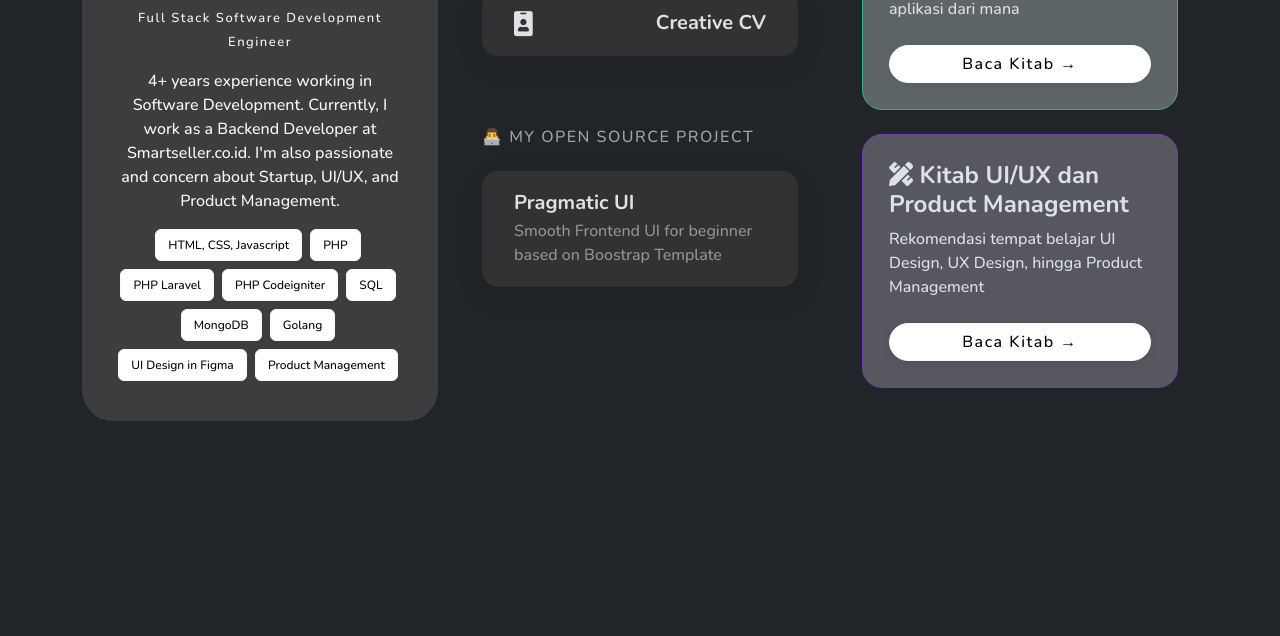
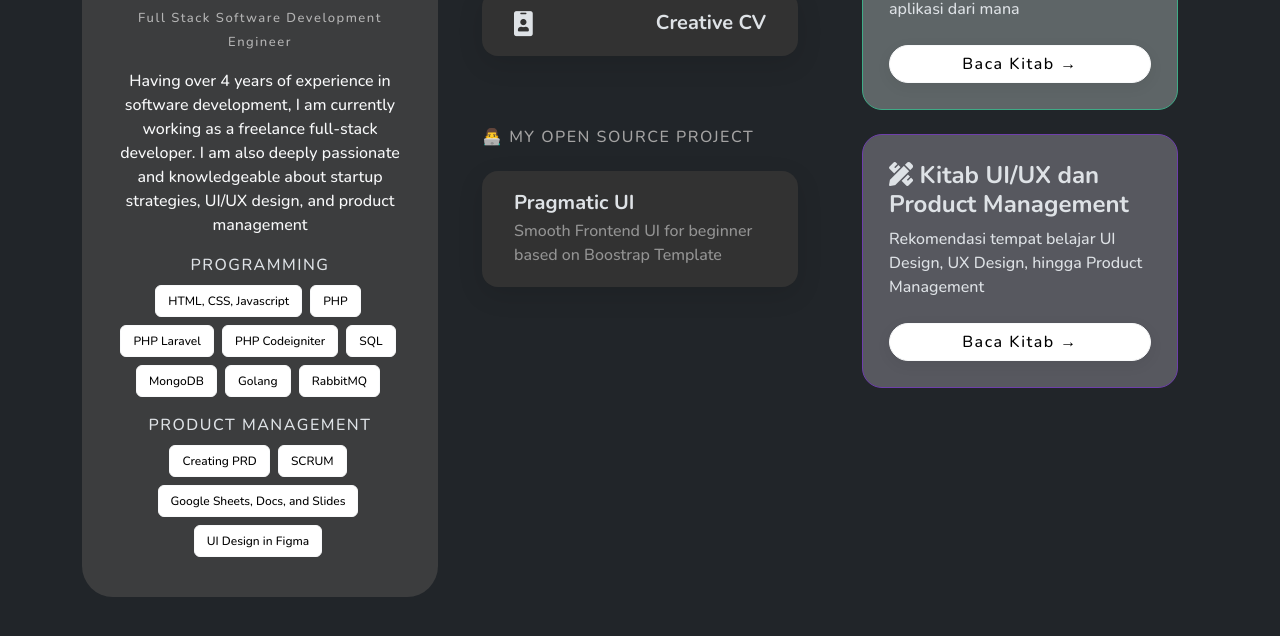
Before and after one commit to rahmatrdn/rahmatrdn.github.io, a plain HTML site: page index.html in a window 1280 px wide. Shown: the part 326-962 px from the top of the page. Before the commit the page ends 826 px from the top, so only its background shows below. Drawn offline with nearby package versions, Linux system fonts and the light colour scheme.

Commit message:
fix: fix copywriting and update link cv

```diff
--- a/index.html
+++ b/index.html
@@ -114,16 +114,15 @@
                             <img src="assets/images/me.jpg" alt="" class="img-fluid img-circle">
 
                             <h2 class="mt-3"><b>Rahmat Ramadhan Putra</b></h2>
-                            <span class="text-light letter-spacing-1" style="font-size: 13px ;">
+                            <span class="text-light letter-spacing-1" style="font-size: 13px; color: #b4b4b4 !important;">
                                 Full Stack Software Development Engineer
                             </span>
-                            <p class="mt-3 text-light">4+ years experience working in Software Development.
-                                Currently, I work as a Backend
-                                Developer at Smartseller.co.id. I'm also passionate and concern about Startup, UI/UX,
-                                and Product Management.</p>
+                            <p class="mt-3 text-light">Having over 4 years of experience in software development, I am currently working as a freelance full-stack developer. I am also deeply passionate and knowledgeable about startup strategies, UI/UX design, and product management</p>
 
                             <!-- SKILS -->
                             <div>
+                                <div class="mb-2">
+                                    <p class="letter-spacing-1 mb-2">PROGRAMMING</p>
                                     <a class="btn btn-light btn-skil bg-white mb-2 me-1" disabled>HTML, CSS, Javascript</a>
                                     <a class="btn btn-light btn-skil bg-white mb-2 me-1" disabled>PHP</a>
                                     <a class="btn btn-light btn-skil bg-white mb-2 me-1" disabled>PHP Laravel</a>
@@ -131,8 +130,16 @@
                                     <a class="btn btn-light btn-skil bg-white mb-2 me-1" disabled>SQL</a>
                                     <a class="btn btn-light btn-skil bg-white mb-2 me-1" disabled>MongoDB</a>
                                     <a class="btn btn-light btn-skil bg-white mb-2 me-1" disabled>Golang</a>
+                                    <a class="btn btn-light btn-skil bg-white mb-2 me-1" disabled>RabbitMQ</a>
+                                </div>
+
+                                <div>
+                                    <p class="letter-spacing-1 mb-2">PRODUCT MANAGEMENT</p>
+                                    <a class="btn btn-light btn-skil bg-white mb-2 me-1" disabled>Creating PRD</a>
+                                    <a class="btn btn-light btn-skil bg-white mb-2 me-1" disabled>SCRUM</a>
+                                    <a class="btn btn-light btn-skil bg-white mb-2 me-1" disabled>Google Sheets, Docs, and Slides</a>
                                     <a class="btn btn-light btn-skil bg-white mb-2 me-1" disabled>UI Design in Figma</a>
-                                <a class="btn btn-light btn-skil bg-white mb-2 me-1" disabled>Product Management</a>
+                                </div>
                             </div>
                         </div>
                     </div>
@@ -164,7 +171,7 @@
                             </div>
                         </div>
                         <div class="col-md-12">
-                            <div class="card card-profile-link mb-4" onclick="location.href = 'https://drive.google.com/file/d/1wzZQGitPcuVlfeoJxeD7_LUCdyupFCyJ/view?usp=sharing';">
+                            <div class="card card-profile-link mb-4" onclick="location.href = 'https://drive.google.com/file/d/1v3e1T_O9fDtETjZEbaTzR4-BAF0Fs7Dy/view?usp=share_link';">
                                 <div class="card-body text-center">
                                     <div class="d-flex justify-content-between mx-3 py-1">
                                         <i class="fas fa-id-badge font"></i>
```
Lines whose indentation alone changed are shown as unchanged.
